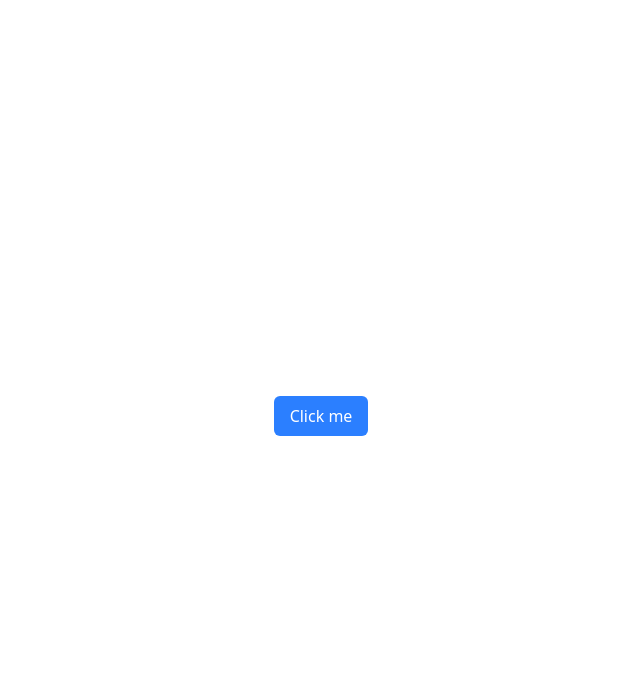
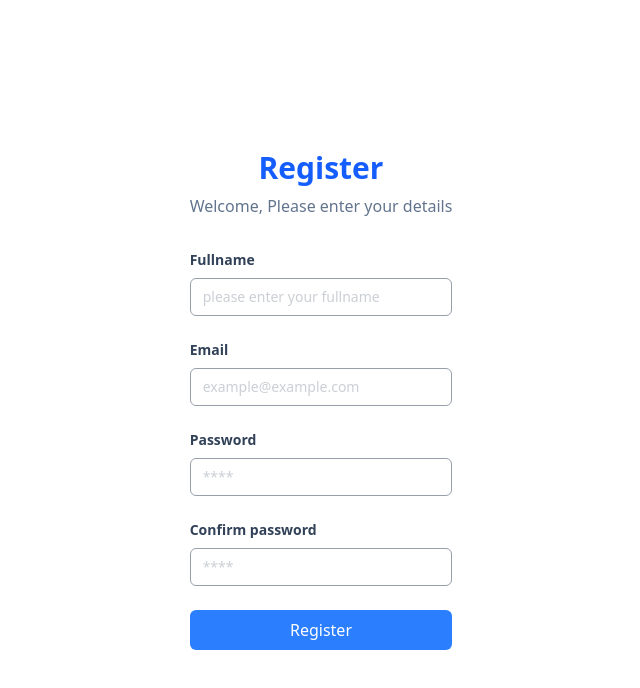
Before and after one commit to madSobirin/belajar-react-vip-code, a React (Vite) app: page / in a window 1280 px wide. Shown: the top 688 px of the page, without its empty margins (319-959 px from the left). Built offline with nearby package versions, Linux system fonts and the light colour scheme.

Commit message:
menyelesaikan penerapan atomic design

```diff
--- a/src/App.jsx
+++ b/src/App.jsx
@@ -1,9 +1,11 @@
-import { Button } from "./components/elements/Button/Index.jsx";
+// import { LoginPage } from "./pages/login.jsx";
+import { RegisterPage } from "./pages/register.jsx";
 
 function App() {
   return (
-    <div>
-      <Button></Button>
+    <div className="flex justify-center  min-h-screen items-center">
+      {/* <LoginPage /> */}
+      <RegisterPage />
     </div>
   );
 }
--- a/src/components/elements/Button/Index.jsx
+++ b/src/components/elements/Button/Index.jsx
@@ -1,9 +1,9 @@
-export const Button = () => {
+export const Button = (p) => {
+  const { children } = p;
   return (
-    // supaya ke tengah
-    <div className="flex justify-center mt-4 min-h-screen items-center">
-      <button className="bg-blue-500 text-white px-4 py-2 rounded-md cursor-pointer hover:bg-blue-700">
-        Click me
+    <div className="flex justify-center mt-4  items-center">
+      <button className="bg-blue-500 w-full text-white px-4 py-2 rounded-md cursor-pointer hover:bg-blue-700">
+        {children}
       </button>
     </div>
   );
--- a/src/components/elements/input/Index.jsx
+++ b/src/components/elements/input/Index.jsx
@@ -0,0 +1,12 @@
+import { Label } from "./Label.jsx";
+import { Input } from "./Input.jsx";
+
+export const InputForm = (p) => {
+  const { label, type, name, placeholder } = p;
+  return (
+    <div className="mb-6">
+      <Label htmlFor={name}>{label}</Label>
+      <Input name={name} type={type} placeholder={placeholder} />
+    </div>
+  );
+};
--- a/src/components/elements/input/Input.jsx
+++ b/src/components/elements/input/Input.jsx
@@ -0,0 +1,11 @@
+export const Input = (p) => {
+  const { placeholder, type, name } = p;
+  return (
+    <input
+      type={type}
+      className="text-sm border rounded-md w-full px-3 py-2 text-slate-700 placeholder: opacity-50"
+      placeholder={placeholder}
+      name={name}
+    />
+  );
+};
--- a/src/components/elements/input/Label.jsx
+++ b/src/components/elements/input/Label.jsx
@@ -0,0 +1,11 @@
+export const Label = (p) => {
+  const { children, htmlFor } = p;
+  return (
+    <label
+      htmlFor={htmlFor}
+      className="block text-slate-700 text-sm font-bold mb-2"
+    >
+      {children}
+    </label>
+  );
+};
--- /dev/null
+++ b/src/components/fragments/FormLogin.jsx
@@ -0,0 +1,23 @@
+import { Button } from "../elements/Button/Index.jsx";
+import { InputForm } from "../elements/input/Index.jsx";
+export const FormLogin = () => {
+  return (
+    <form action="">
+      <InputForm
+        label="Email"
+        type="email"
+        placeholder="example@example.com"
+        name="email"
+      />
+      <div className="mb-6">
+        <InputForm
+          label="Password"
+          type="password"
+          placeholder="****"
+          name="password"
+        />
+      </div>
+      <Button>Login</Button>
+    </form>
+  );
+};
--- /dev/null
+++ b/src/components/fragments/FormRegister.jsx
@@ -0,0 +1,37 @@
+import { Button } from "../elements/Button/Index.jsx";
+import { InputForm } from "../elements/input/Index.jsx";
+export const FormRegister = () => {
+  return (
+    <form action="">
+      <InputForm
+        label="Fullname"
+        type="text"
+        placeholder="please enter your fullname"
+        name="fullname"
+      />
+      <InputForm
+        label="Email"
+        type="email"
+        placeholder="example@example.com"
+        name="email"
+      />
+      <div className="mb-6">
+        <InputForm
+          label="Password"
+          type="password"
+          placeholder="****"
+          name="password"
+        />
+      </div>
+      <div className="mb-6">
+        <InputForm
+          label="Confirm password"
+          type="password"
+          placeholder="****"
+          name="confirmPassword"
+        />
+      </div>
+      <Button>Register</Button>
+    </form>
+  );
+};
--- /dev/null
+++ b/src/components/layouts/AuthLayouts.jsx
@@ -0,0 +1,15 @@
+export const AuthLayouts = ({ children, title }) => {
+  return (
+    <div className="flex justify-center  min-h-screen items-center">
+      <div className="w-full max-w-xs">
+        <h1 className="text-3xl font-bold mb-2 text-blue-600 text-center">
+          {title}
+        </h1>
+        <p className="font-medium text-slate-500 mb-8 text-center">
+          Welcome, Please enter your details
+        </p>
+        {children}
+      </div>
+    </div>
+  );
+};
--- /dev/null
+++ b/src/pages/login.jsx
@@ -0,0 +1,10 @@
+import { AuthLayouts } from "../components/layouts/AuthLayouts.jsx";
+import { FormLogin } from "../components/fragments/FormLogin.jsx";
+
+export const LoginPage = () => {
+  return (
+    <AuthLayouts title="Login">
+      <FormLogin />
+    </AuthLayouts>
+  );
+};
--- /dev/null
+++ b/src/pages/register.jsx
@@ -0,0 +1,10 @@
+import { AuthLayouts } from "../components/layouts/AuthLayouts.jsx";
+import { FormRegister } from "../components/fragments/FormRegister.jsx";
+
+export const RegisterPage = () => {
+  return (
+    <AuthLayouts title="Register">
+      <FormRegister />
+    </AuthLayouts>
+  );
+};
```
